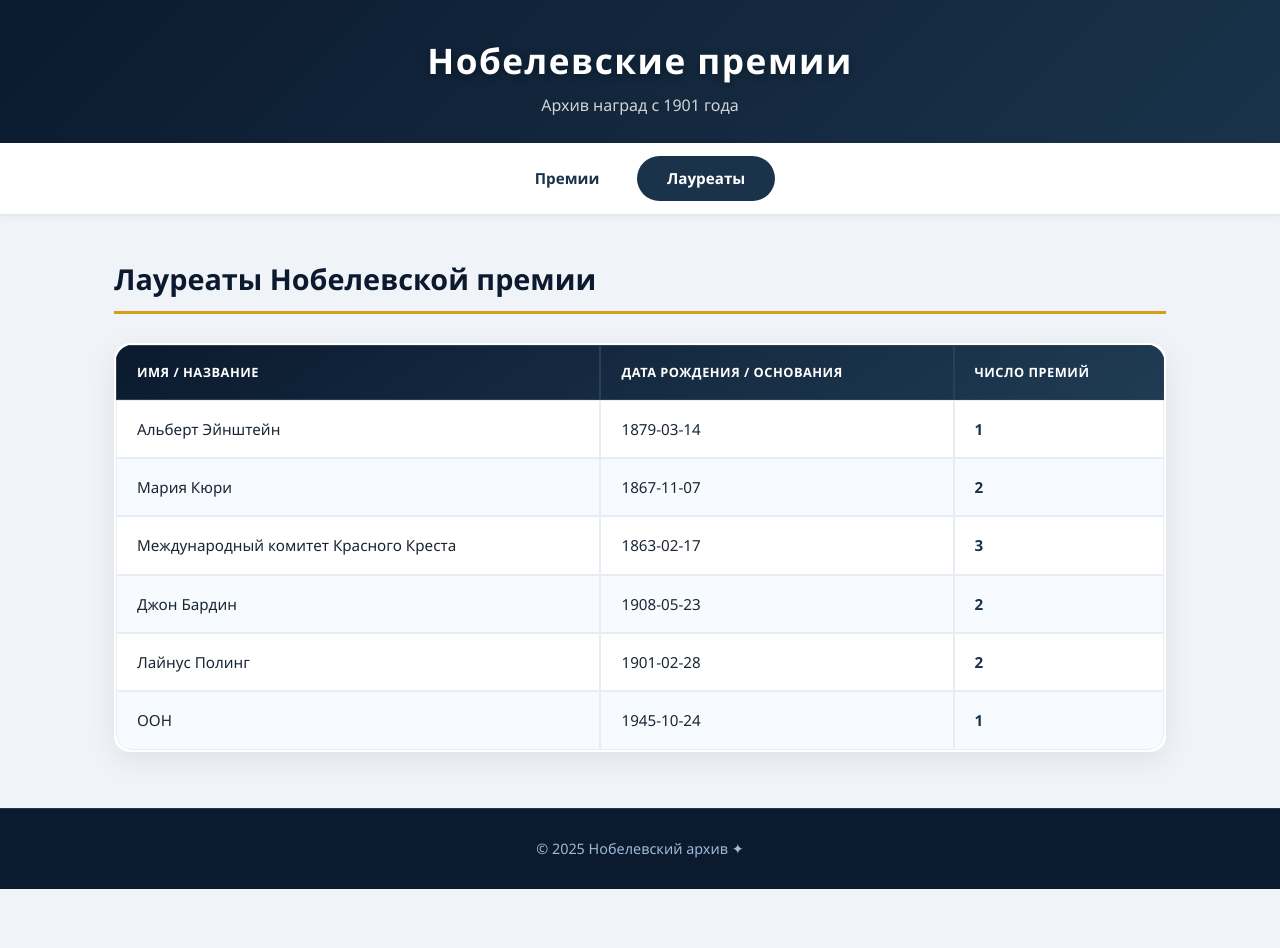
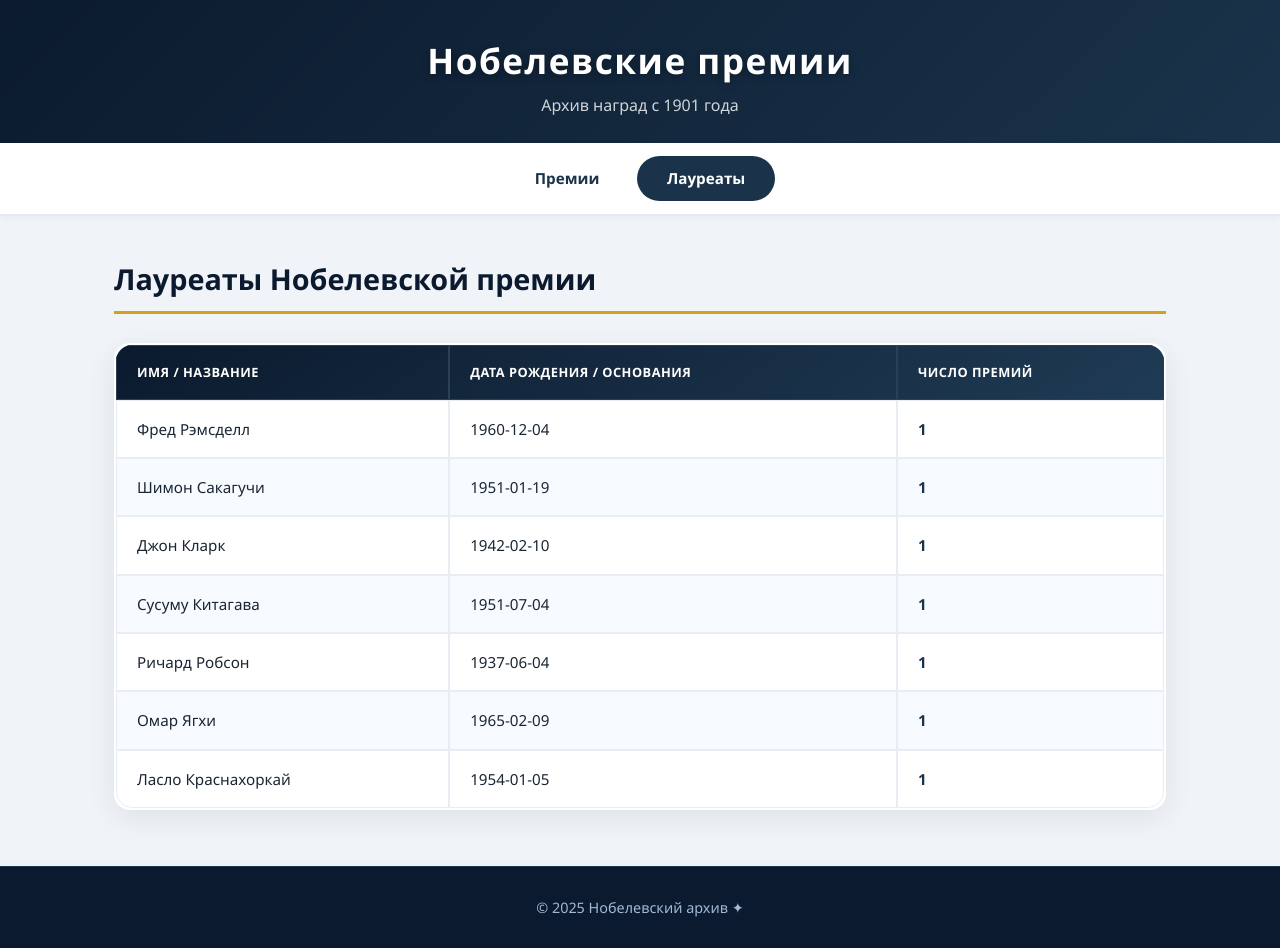
Before and after one commit to Aalexandram-l/Web-labs, a Vue app in the folder lab2-vue-spa/: page /laureats in a window 1280 px wide. Before the commit the page ends 889 px from the top, so only its background shows below. Built offline with nearby package versions, Linux system fonts and the light colour scheme.

Commit message:
Update mockData.js

```diff
--- a/lab2-vue-spa/src/data/mockData.js
+++ b/lab2-vue-spa/src/data/mockData.js
@@ -1,17 +1,18 @@
 export const prizesData = [
-  { category: 'Физика', date: '2024-12-10', grant: 9.0 },
-  { category: 'Химия', date: '2024-12-10', grant: 9.0 },
-  { category: 'Медицина', date: '2024-12-10', grant: 9.0 },
-  { category: 'Литература', date: '2024-12-10', grant: 9.0 },
-  { category: 'Мира', date: '2024-12-10', grant: 9.0 },
-  { category: 'Экономика', date: '2024-12-10', grant: 9.0 }
+  { category: 'Физика', date: '2025-12-10', grant: 11.0 },
+  { category: 'Химия', date: '2025-12-10', grant: 11.0 },
+  { category: 'Медицина', date: '2025-12-10', grant: 11.0 },
+  { category: 'Литература', date: '2025-12-10', grant: 11.0 },
+  { category: 'Мира', date: '2025-12-10', grant: 11.0 },
+  { category: 'Экономика', date: '2025-12-10', grant: 11.0 }
 ]
 
 export const laureatsData = [
-  { name: 'Альберт Эйнштейн', birth: '1879-03-14', prizes: 1 },
-  { name: 'Мария Кюри', birth: '1867-11-07', prizes: 2 },
-  { name: 'Международный комитет Красного Креста', birth: '1863-02-17', prizes: 3 },
-  { name: 'Джон Бардин', birth: '1908-05-23', prizes: 2 },
-  { name: 'Лайнус Полинг', birth: '1901-02-28', prizes: 2 },
-  { name: 'ООН', birth: '1945-10-24', prizes: 1 }
+  { name: 'Фред Рэмсделл',        birth: '1960-12-04', prizes: 1 },
+  { name: 'Шимон Сакагучи',       birth: '1951-01-19', prizes: 1 },
+  { name: 'Джон Кларк',           birth: '1942-02-10', prizes: 1 },
+  { name: 'Сусуму Китагава',      birth: '1951-07-04', prizes: 1 },
+  { name: 'Ричард Робсон',        birth: '1937-06-04', prizes: 1 },
+  { name: 'Омар Ягхи',            birth: '1965-02-09', prizes: 1 },
+  { name: 'Ласло Краснахоркай',   birth: '1954-01-05', prizes: 1 }
 ]
```
